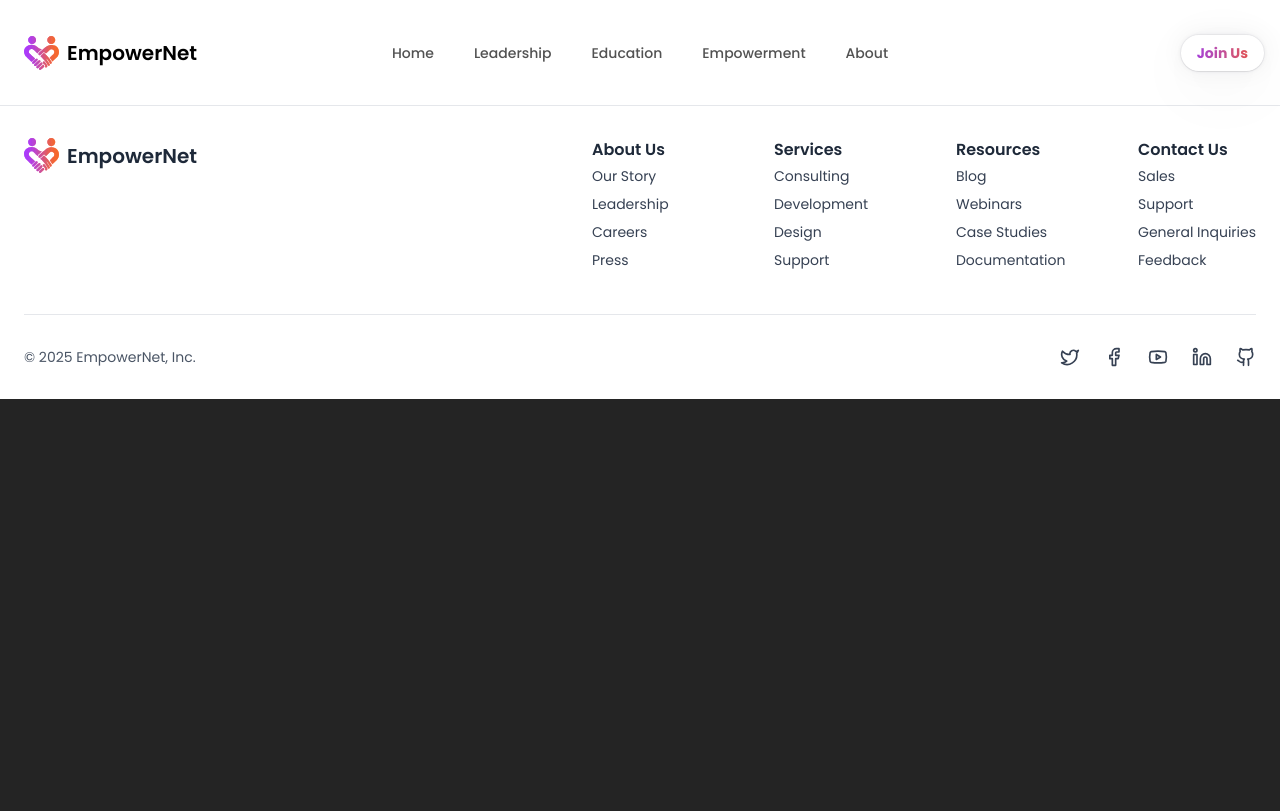
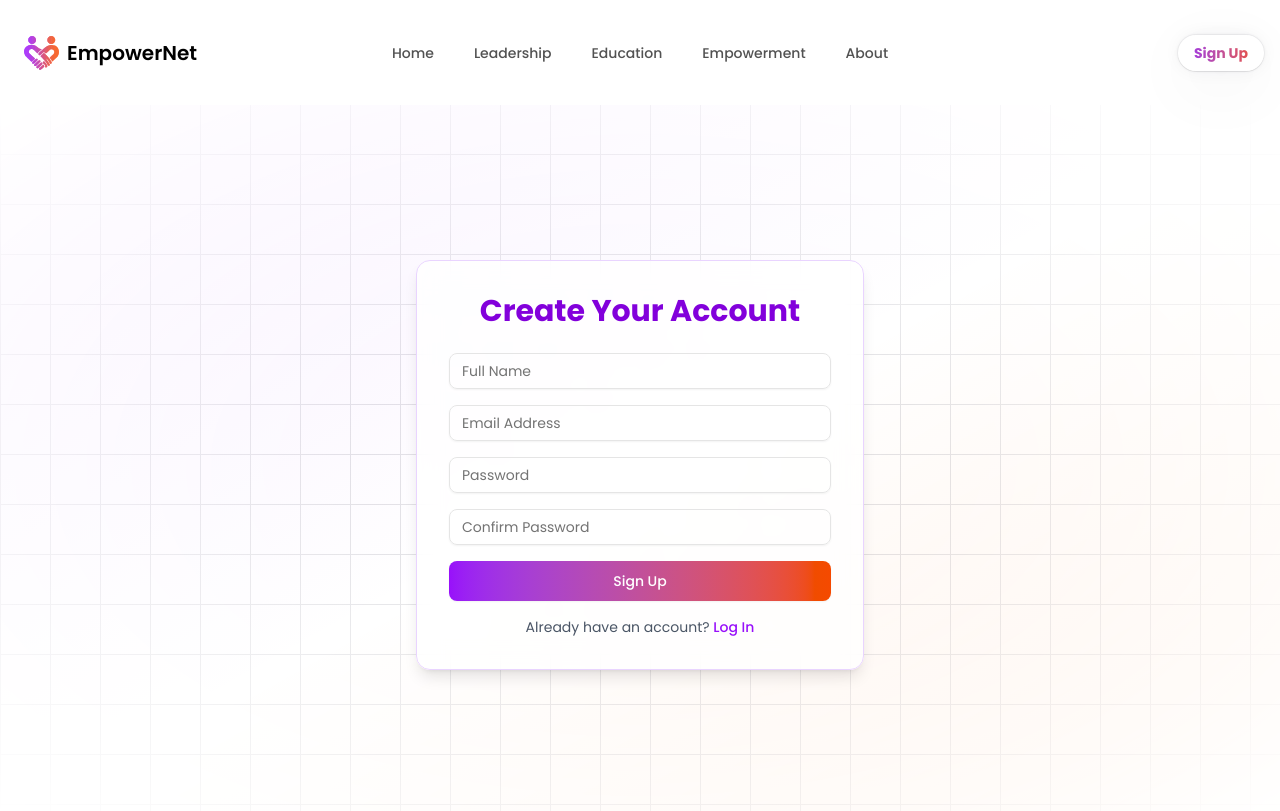
Before and after one commit to btwitskaif69/EmpowerNet, a React (Vite) app: page /signup in a window 1280 px wide. Shown: the top 811 px of the page. Built offline with nearby package versions, Linux system fonts and the light colour scheme.

Commit message:
final commit

```diff
--- a/src/App.jsx
+++ b/src/App.jsx
@@ -14,6 +14,8 @@ import SubmitStory from './pages/SubmitStory';
 import Leadership from './components/Leadership';
 import Education from './components/Education';
 import Empowerment from './components/Empowerment';
+import Signup from './components/Signup';
+import Login from './components/Login';
 
 function App() {
   return (
@@ -24,6 +26,8 @@ function App() {
         <Route path="/leadership" element={<Leadership />} />
         <Route path="/education" element={<Education />} />
         <Route path="/empowerment" element={<Empowerment />} />
+        <Route path="/signup" element={<Signup />} />
+        <Route path="/login" element={<Login />} />
         <Route path="/about" element={<About />} />
         <Route path="/resources" element={<Resources />} />
         <Route path="/blog" element={<Blog />} />
--- /dev/null
+++ b/src/components/Login.jsx
@@ -0,0 +1,54 @@
+import React from 'react'
+import { Button } from "@/components/ui/button"
+import { Input } from "@/components/ui/input"
+import { cn } from "@/lib/utils"
+
+const LogIn = () => {
+  return (
+    <div className="relative min-h-[90vh] w-full flex items-center justify-center bg-white dark:bg-black overflow-hidden">
+      {/* Background Grid */}
+      <div
+        className={cn(
+          "absolute inset-0",
+          "[background-size:50px_50px]",
+          "[background-image:linear-gradient(to_right,#e4e4e7_1px,transparent_1px),linear-gradient(to_top,#e4e4e7_1px,transparent_1px)]",
+          "dark:[background-image:linear-gradient(to_right,#262626_1px,transparent_1px),linear-gradient(to_bottom,#262626_1px,transparent_1px)]"
+        )}
+      />
+
+      {/* Gradient Overlay */}
+      <div className="absolute inset-0 bg-gradient-to-br from-purple-500/10 via-transparent to-orange-500/10"></div>
+
+      {/* Radial Mask */}
+      <div className="pointer-events-none absolute inset-0 flex items-center justify-center bg-white [mask-image:radial-gradient(ellipse_at_center,transparent_30%,black)] dark:bg-black"></div>
+
+      {/* Form Card */}
+      <div className="relative z-10 w-full max-w-md p-8 bg-white/80 dark:bg-black/60 backdrop-blur-md rounded-xl shadow-lg border border-purple-200">
+        <h2 className="text-3xl font-bold text-center text-purple-700 dark:text-purple-300 mb-6">
+          Welcome Back
+        </h2>
+        <form className="space-y-4">
+          <Input type="email" placeholder="Email Address" required />
+          <Input type="password" placeholder="Password" required />
+
+          <Button
+            type="submit"
+            size="lg"
+            className="w-full bg-gradient-to-r from-purple-600 to-orange-600 text-white hover:opacity-90 transition-all"
+          >
+            Log In
+          </Button>
+        </form>
+
+        <p className="text-sm text-center text-gray-600 mt-4 dark:text-gray-400">
+          Don’t have an account?{" "}
+          <a href="/signup" className="text-purple-600 font-medium hover:underline cursor-pointer">
+            Sign Up
+          </a>
+        </p>
+      </div>
+    </div>
+  )
+}
+
+export default LogIn
--- a/src/components/Navbar.jsx
+++ b/src/components/Navbar.jsx
@@ -33,7 +33,7 @@ const Navbar = () => {
       <NavBody>
         <NavbarLogo />
         <NavItems items={navItems} onItemClick={closeMobileMenu} />
-        <NavbarButton href="#join-us">Join Us</NavbarButton>
+        <NavbarButton href="/signup">Sign Up</NavbarButton>
       </NavBody>
 
       {/* Mobile Navbar */}
@@ -54,7 +54,7 @@ const Navbar = () => {
               {item.name}
             </a>
           ))}
-          <NavbarButton href="#join-us" className="w-full mt-4">
+          <NavbarButton href="/signup" className="w-full mt-4">
             Join Us
           </NavbarButton>
         </MobileNavMenu>
--- /dev/null
+++ b/src/components/Signup.jsx
@@ -0,0 +1,56 @@
+import React from 'react'
+import { Button } from "@/components/ui/button"
+import { Input } from "@/components/ui/input"
+import { cn } from "@/lib/utils"
+
+const SignUp = () => {
+  return (
+    <div className="relative min-h-[90vh] w-full flex items-center justify-center bg-white dark:bg-black overflow-hidden">
+      {/* Background Grid */}
+      <div
+        className={cn(
+          "absolute inset-0",
+          "[background-size:50px_50px]",
+          "[background-image:linear-gradient(to_right,#e4e4e7_1px,transparent_1px),linear-gradient(to_top,#e4e4e7_1px,transparent_1px)]",
+          "dark:[background-image:linear-gradient(to_right,#262626_1px,transparent_1px),linear-gradient(to_bottom,#262626_1px,transparent_1px)]"
+        )}
+      />
+
+      {/* Gradient Overlay */}
+      <div className="absolute inset-0 bg-gradient-to-br from-purple-500/10 via-transparent to-orange-500/10"></div>
+
+      {/* Radial Mask */}
+      <div className="pointer-events-none absolute inset-0 flex items-center justify-center bg-white [mask-image:radial-gradient(ellipse_at_center,transparent_30%,black)] dark:bg-black"></div>
+
+      {/* Form Card */}
+      <div className="relative z-10 w-full max-w-md p-8 bg-white/80 dark:bg-black/60 backdrop-blur-md rounded-xl shadow-lg border border-purple-200">
+        <h2 className="text-3xl font-bold text-center text-purple-700 dark:text-purple-300 mb-6">
+          Create Your Account
+        </h2>
+        <form className="space-y-4">
+          <Input type="text" placeholder="Full Name" required />
+          <Input type="email" placeholder="Email Address" required />
+          <Input type="password" placeholder="Password" required />
+          <Input type="password" placeholder="Confirm Password" required />
+
+          <Button
+            type="submit"
+            size="lg"
+            className="w-full bg-gradient-to-r from-purple-600 to-orange-600 text-white hover:opacity-90 transition-all"
+          >
+            Sign Up
+          </Button>
+        </form>
+
+        <p className="text-sm text-center text-gray-600 mt-4 dark:text-gray-400">
+          Already have an account?{" "}
+          <a href="/login" className="text-purple-600 font-medium hover:underline cursor-pointer">
+            Log In
+          </a>
+        </p>
+      </div>
+    </div>
+  )
+}
+
+export default SignUp
--- a/src/components/ui/resizable-navbar.jsx
+++ b/src/components/ui/resizable-navbar.jsx
@@ -73,7 +73,7 @@ export const NavBody = ({
         damping: 50,
       }}
       style={{
-        minWidth: "800px",
+        minWidth: "1000px",
       }}
       className={cn(
         "relative z-[60] mx-auto hidden w-full max-w-7xl flex-row items-center justify-between self-start rounded-full bg-transparent px-4 py-4 lg:flex dark:bg-transparent", // Increased padding-y to `py-4`
@@ -202,7 +202,7 @@ export const MobileNavToggle = ({
 export const NavbarLogo = () => {
   return (
     (<a
-      href="#"
+      href="/"
       className="relative z-20 mr-4 flex items-center space-x-2 px-2 py-1 text-sm font-normal text-black">
       <img
         src={logo}
--- a/src/pages/About.jsx
+++ b/src/pages/About.jsx
@@ -209,7 +209,7 @@ export default function AboutPage() {
               ].map((event, i) => (
                 <div
                   key={i}
-                  className={`relative flex items-center mb-12 ${i % 2 === 0 ? "justify-start" : "justify-end"}`}
+                  className={`relative flex items-center mb-12  ${i % 2 === 0 ? "justify-start" : "justify-end"}`}
                 >
                   {/* Timeline dot */}
                   <div className="absolute left-1/2 transform -translate-x-1/2 w-6 h-6 rounded-full bg-white border-4 border-purple-500"></div>
```
Also changed, not shown: src/components/Empowerment.jsx (+16 -16 lines).
